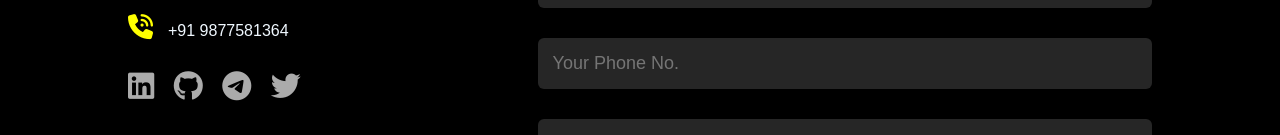
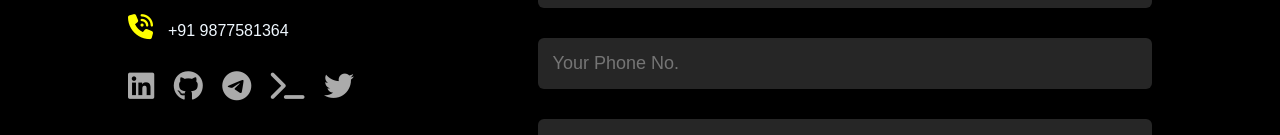
Before and after one commit to officialayushyadav15/portfolio, a plain HTML site: page index.html in a window 1280 px wide. Shown: the part 3420-3555 px from the top of the page. Drawn offline with Linux system fonts and the light colour scheme.

```diff
--- a/index.html
+++ b/index.html
@@ -165,6 +165,7 @@
                     <a href="https://www.linkedin.com/in/ayush-yadav-408924230"><i class="fa-brands fa-linkedin"></i></a>
                     <a href="https://github.com/officialayushyadav15"><i class="fa-brands fa-github"></i></a>
                     <a href="https://t.me/Ayush_21BCS4772"><i class="fa-brands fa-telegram"></i></a>
+                    <a href="https://leetcode.com/u/ayush1509yadav/"><i class="fa-solid fa-terminal"></i></a>
                     <a href="https://x.com/ayush10000y?t=0sjwvspMO9qlggV0_lk6sw&s=08"><i class="fa-brands fa-twitter"></i></a>
                 </div>
                 <a href="images/resume.pdf" download class="btn btn2">Download Resume</a>
```
